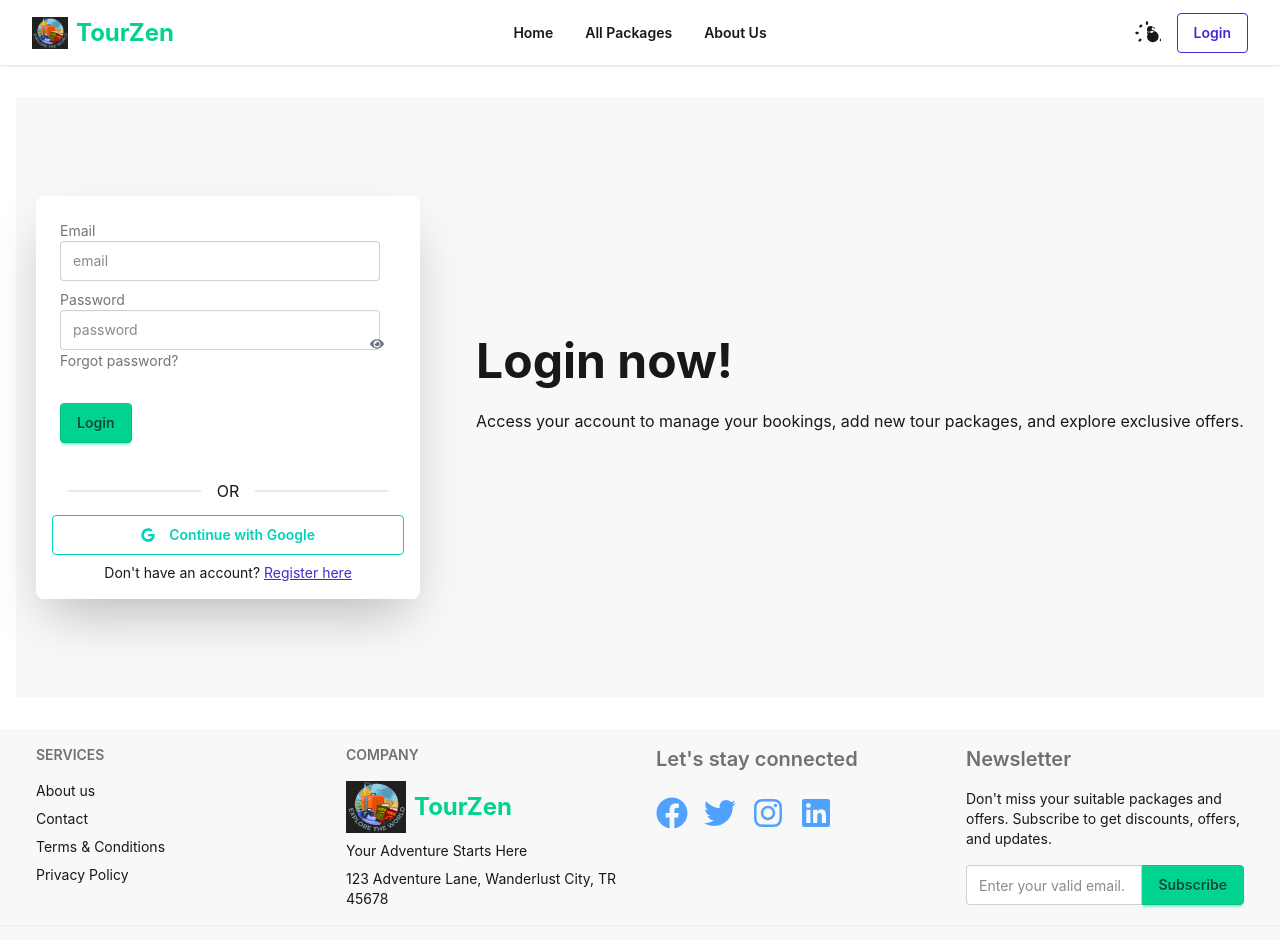
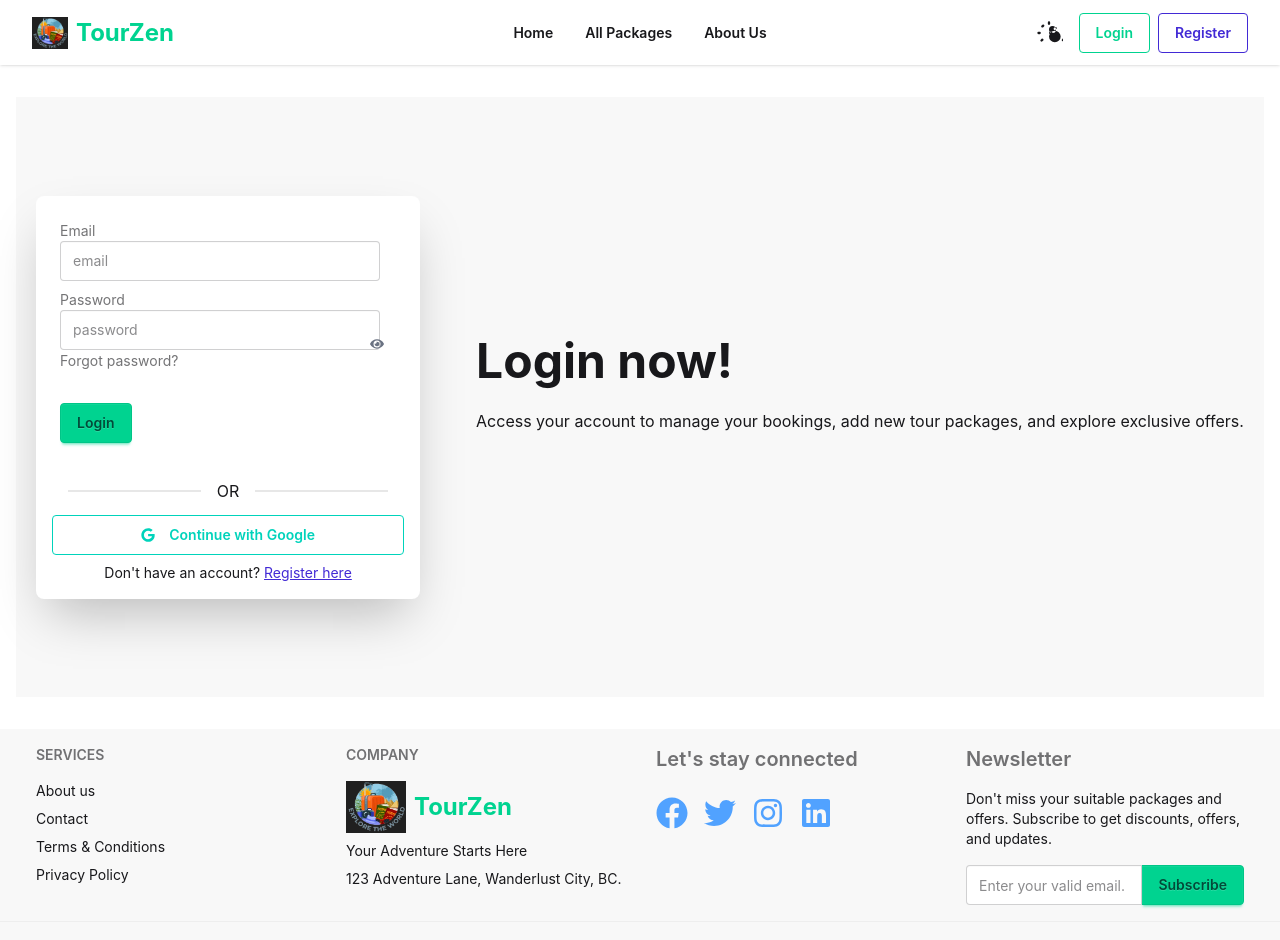
Before and after one commit to ronnie012/b11a11-client-side-ronnie012, a React (Vite) app: page /login in a window 1280 px wide. Shown: the top 940 px of the page. Built offline with nearby package versions, Linux system fonts and the light colour scheme; no server answers.

Commit message:
Enhanced Navbar, Footer components and updated project README.

```diff
--- a/src/components/shared/Footer.jsx
+++ b/src/components/shared/Footer.jsx
@@ -21,7 +21,7 @@ const Footer = () => {
           <Link to="/" className="flex items-center text-2xl font-bold text-success hover:text-orange-500 ">
             <img src={logo} alt="TourZen Logo" className="h-13 w-15 mr-2" />TourZen</Link> {/* Changed text-success to text-primary for consistency */}
           <p>Your Adventure Starts Here</p>
-          <p>123 Adventure Lane, Wanderlust City, TR 45678</p>
+          <p>123 Adventure Lane, Wanderlust City, BC.</p>
         </aside>
         {/* Section 3: Social Links */}
         <nav className="flex flex-col items-center sm:items-start w-full">
--- a/src/components/shared/Navbar.jsx
+++ b/src/components/shared/Navbar.jsx
@@ -1,13 +1,12 @@
 import { Link, NavLink } from 'react-router-dom';
-import { useEffect, useState } from 'react';
-// import { useContext } from 'react'; // Will be used for AuthContext later
-// import { AuthContext } from '../../contexts/AuthContext'; // Placeholder for AuthContext
+import { useEffect, useState, useContext } from 'react'; // Combined imports
+import { AuthContext } from '../../contexts/AuthContext';
 import logo from '../../assets/logo.png'; // Assuming your logo is here
 
 const Navbar = () => {
-  // const { user, logout } = useContext(AuthContext); // Placeholder
-  const isLoggedIn = false; // Placeholder for login state, set to false for now
+  const { user, logout } = useContext(AuthContext); // Get user and logout from context
 
+  // Theme toggle state and logic
   const [theme, setTheme] = useState(localStorage.getItem('theme') ? localStorage.getItem('theme') : 'light');
 
   const handleToggle = e => {
@@ -45,7 +44,7 @@ const Navbar = () => {
           All Packages
         </NavLink>
       </li>
-      {isLoggedIn && ( // Links for logged-in users
+      {user && ( // Links for logged-in users, check if user exists
         <>
           <li>
             <NavLink
@@ -122,31 +121,36 @@ const Navbar = () => {
           <svg className="swap-on hover:text-green-500 fill-current w-6 h-6 md:w-7 md:h-7" xmlns="http://www.w3.org/2000/svg" viewBox="0 0 24 24"><path d="M21.64,13a1,1,0,0,0-1.05-.14,8.05,8.05,0,0,1-3.37.73A8.15,8.15,0,0,1,9.08,5.49a8.59,8.59,0,0,1,.25-2A1,1,0,0,0,8,2.36,10.14,10.14,0,1,0,22,14.05,1,1,0,0,0,21.64,13Zm-9.5,6.69A8.14,8.14,0,0,1,7.08,5.22v.27A10.15,10.15,0,0,0,17.22,15.63a9.79,9.79,0,0,0,2.1-.22A8.11,8.11,0,0,1,12.14,19.73Z"/></svg>
         </label>
 
-        {isLoggedIn ? (
+        {user ? ( // Conditionally render based on user existence
           <div className="dropdown dropdown-end">
             <label tabIndex={0} className="btn btn-ghost btn-circle avatar">
               <div className="w-10 rounded-full">
-                {/* Replace with user.photoURL or a default image */}
-                <img alt="User profile" src="https://via.placeholder.com/150/0000FF/808080?Text=User" />
+                {/* Use user's photoURL or a fallback avatar */}
+                <img alt="User profile" src={user?.photoURL || `https://ui-avatars.com/api/?name=${user?.displayName || 'User'}&background=random`} />
               </div>
             </label>
             <ul tabIndex={0} className="menu menu-sm dropdown-content mt-3 z-[1] p-2 shadow bg-base-100 rounded-box w-52">
+              {/* Display user's name; can be a link to a profile page if planned */}
               <li>
-                <a className="justify-between">
-                  Profile
+                <span className="justify-between font-semibold">
+                  {user?.displayName || 'Profile'}
                   {/* <span className="badge">New</span> */}
-                </a>
+                </span>
               </li>
               <li><Link to="/add-package">Add Package</Link></li>
               <li><Link to="/manage-my-packages">Manage My Packages</Link></li>
-              {/* <li><button onClick={logout}>Logout</button></li> */}
-              <li><a>Logout</a></li> {/* Placeholder for logout */}
+              <li><button onClick={logout} className="btn btn-ghost btn-sm w-full justify-start">Logout</button></li>
             </ul>
           </div>
         ) : (
-          <Link to="/login" className="btn btn-outline btn-primary btn-sm md:btn-md">
-            Login
-          </Link>
+          <>
+            <Link to="/login" className="btn btn-outline btn-success btn-xs md:btn-sm lg:btn-md mr-2">
+              Login
+            </Link>
+            <Link to="/register" className="btn btn-outline btn-primary btn-xs md:btn-sm lg:btn-md">
+              Register
+            </Link>
+          </>
         )}
       </div>
     </div>
```
Also changed, not shown: 1 other file (tests, documents, lock files or other folders).
